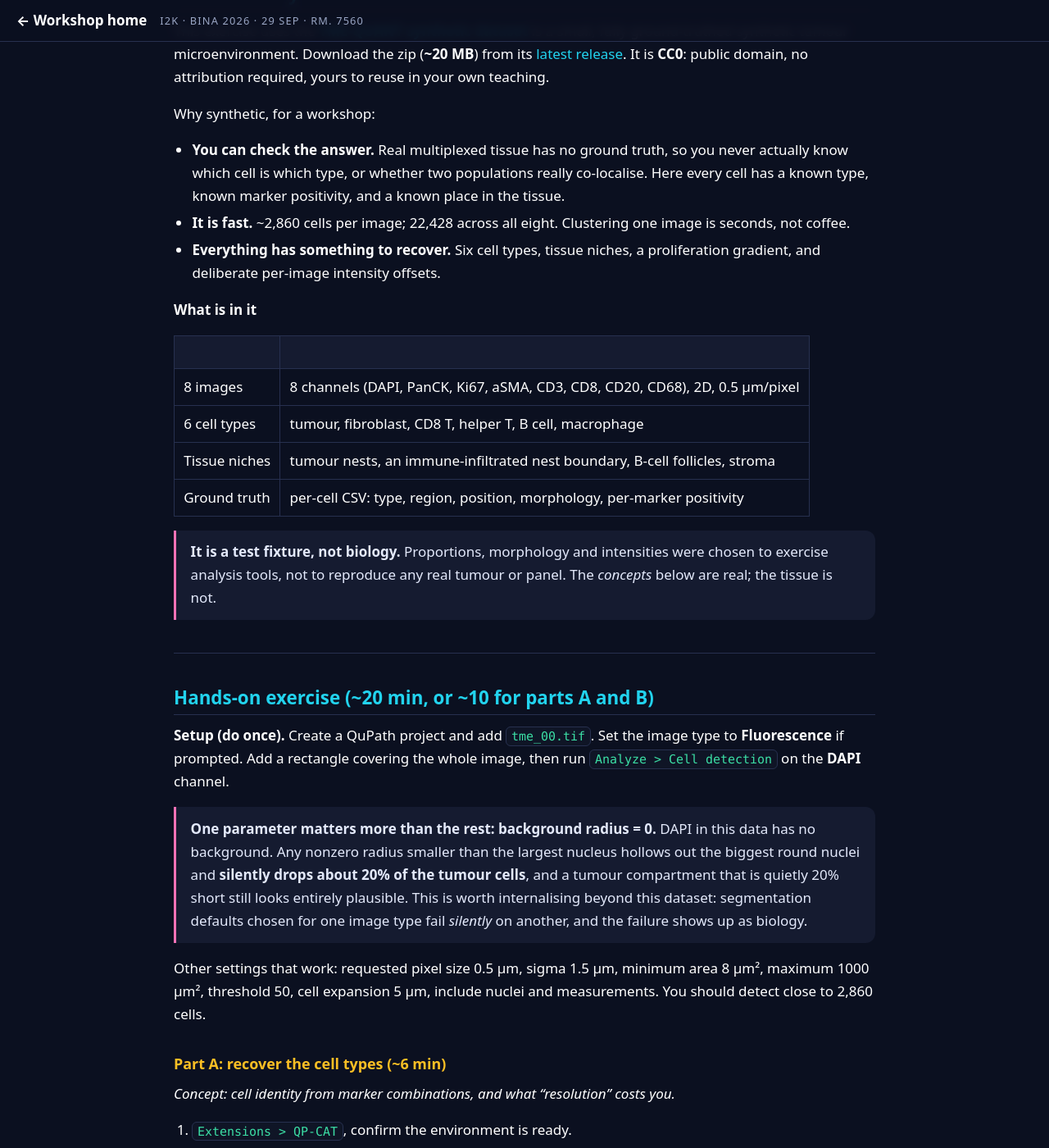
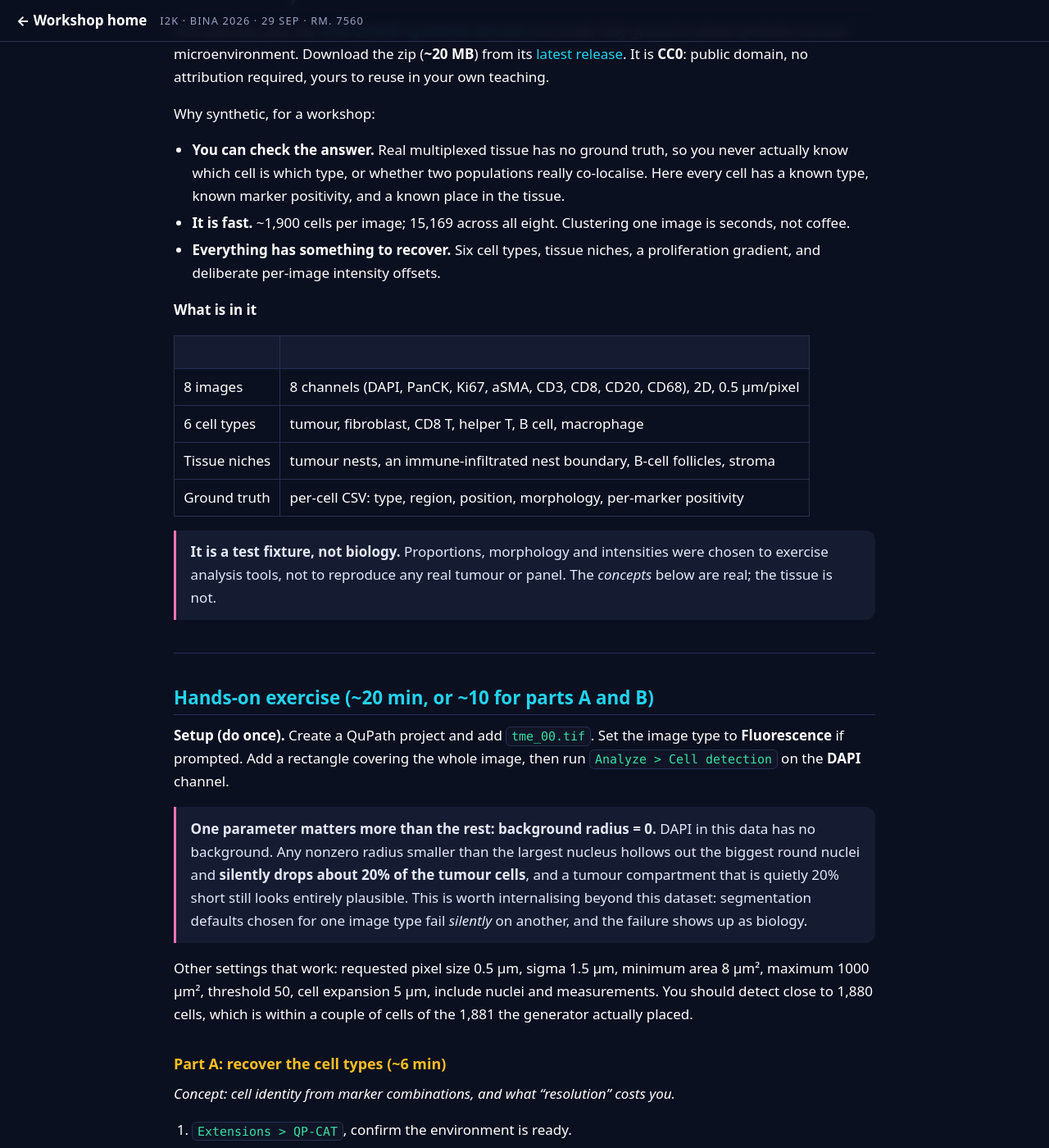
Before and after one commit to MichaelSNelson/BINA-I2K-2026-QuPath-Extensions, a Jekyll site: the page built from docs/03-qp-cat-cell-analysis-tools.md, in a window 1280 px wide and 1400 px high, scrolled down 3253 px. Shown: the whole window at 82% size. Built offline with Jekyll 4.4.1, drawn with Linux system fonts in a browser that asks for light colours; some of the changed text lies outside the part shown.

Commit message:
Correct the synthetic-dataset cell counts against ground truth
The QP-CAT guide and the deck quoted per-image cell counts and lymphoid
fractions that match neither the dataset's own detection logs nor its
per-cell ground truth. Recomputed from all_groundtruth.csv:

  tme_00  1,881 cells, 33% lymphoid   (guide said 2,860)
  tme_06  2,336 cells, 52% lymphoid   (guide said 3,314 / 55%)
  tme_07  1,341 cells,  9% lymphoid   (guide said 2,199 / 14%)
  all 8   15,169 cells                (guide said 22,428)

tme_07 having zero B cells is confirmed. Detection recovers 1,882 against
a placed 1,881, so the guide now states that agreement rather than a
number from nowhere.

Claude-Session: https://claude.ai/code/session_01KwiACUr5MacuDvqp74c96o

```diff
--- a/build_deck.js
+++ b/build_deck.js
@@ -511,7 +511,7 @@ content('You can check the answer', [
   'Real multiplexed tissue has no ground truth — you never know which cell is really which type',
   'So the exercise uses a synthetic tumour microenvironment where every cell is labelled',
   'Six cell types, tumour nests, an immune-infiltrated boundary, B-cell follicles, a proliferation gradient',
-  'Inflamed versus desert: one image is 55% lymphoid, another 14% with no follicles at all',
+  'Inflamed versus desert: one image is 52% lymphoid, another 9% with no B cells at all',
   '20 MB, public domain, and it downloads straight from GitHub',
 ], { kicker: 'Learn what a correct result looks like, so you can recognise a wrong one later.',
      note: 'Cluster it, then click a boundary cell and find out whether the cluster was telling the truth.' });
--- a/docs/03-qp-cat-cell-analysis-tools.md
+++ b/docs/03-qp-cat-cell-analysis-tools.md
@@ -126,7 +126,7 @@ Why synthetic, for a workshop:
 - **You can check the answer.** Real multiplexed tissue has no ground truth, so you never
   actually know which cell is which type, or whether two populations really co-localise.
   Here every cell has a known type, known marker positivity, and a known place in the tissue.
-- **It is fast.** ~2,860 cells per image; 22,428 across all eight. Clustering one image is
+- **It is fast.** ~1,900 cells per image; 15,169 across all eight. Clustering one image is
   seconds, not coffee.
 - **Everything has something to recover.** Six cell types, tissue niches, a proliferation
   gradient, and deliberate per-image intensity offsets.
@@ -161,7 +161,8 @@ Why synthetic, for a workshop:
 
 Other settings that work: requested pixel size 0.5 µm, sigma 1.5 µm, minimum area 8 µm²,
 maximum 1000 µm², threshold 50, cell expansion 5 µm, include nuclei and measurements. You
-should detect close to 2,860 cells.
+should detect close to 1,880 cells, which is within a couple of cells of the 1,881 the
+generator actually placed.
 
 ### Part A: recover the cell types (~6 min)
 
@@ -170,7 +171,7 @@ should detect close to 2,860 cells.
 1. `Extensions > QP-CAT`, confirm the environment is ready.
 2. Run **clustering**. Choose **KMeans with k = 6**, on the seven marker means
    (`Cell: PanCK mean`, `Nucleus: Ki67 mean`, `Cell: aSMA mean`, `Cell: CD3 mean`,
-   `Cell: CD8 mean`, `Cell: CD20 mean`, `Cell: CD68 mean`), z-scored. Seconds on 2,860 cells.
+   `Cell: CD8 mean`, `Cell: CD20 mean`, `Cell: CD68 mean`), z-scored. Seconds on 1,880 cells.
 3. Check the top of the Results window first. On a healthy run it says nothing interesting,
    which is the point: since 0.11.0 a degenerate result announces itself instead of looking like
    a finding. Then open the **cluster-defining markers** plot. Each cluster should be driven by one marker.
@@ -226,8 +227,8 @@ both, and cluster all three images **jointly**, about 8,400 cells, still fast.
 
     | | `tme_00` | `tme_06` | `tme_07` |
     |---|---|---|---|
-    | Cells | 2,860 | 3,314 | 2,199 |
-    | Lymphoid fraction | intermediate | **55%** | **14%** |
+    | Cells | 1,881 | 2,336 | 1,341 |
+    | Lymphoid fraction | 33% | **52%** | **9%** |
     | B-cell follicles | present | more | **none at all** |
 
     Those are the two ends of a distinction that matters clinically: an **immune-inflamed**
```
Also changed, not shown: other parts of docs/03-qp-cat-cell-analysis-tools.md (+1 -1 lines), 1 other file.
